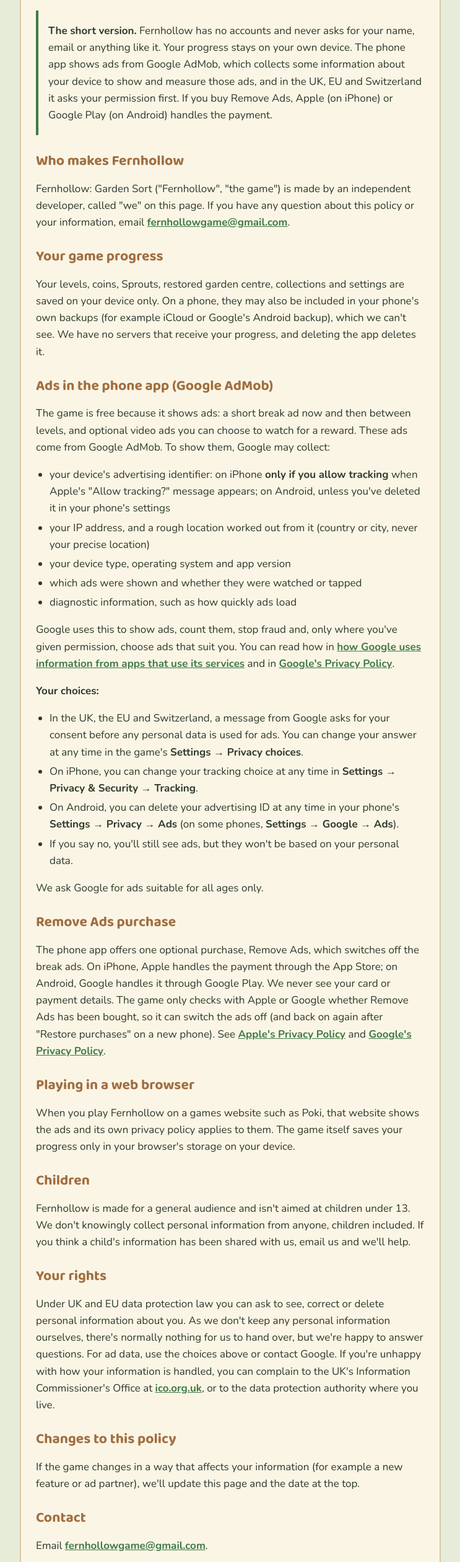
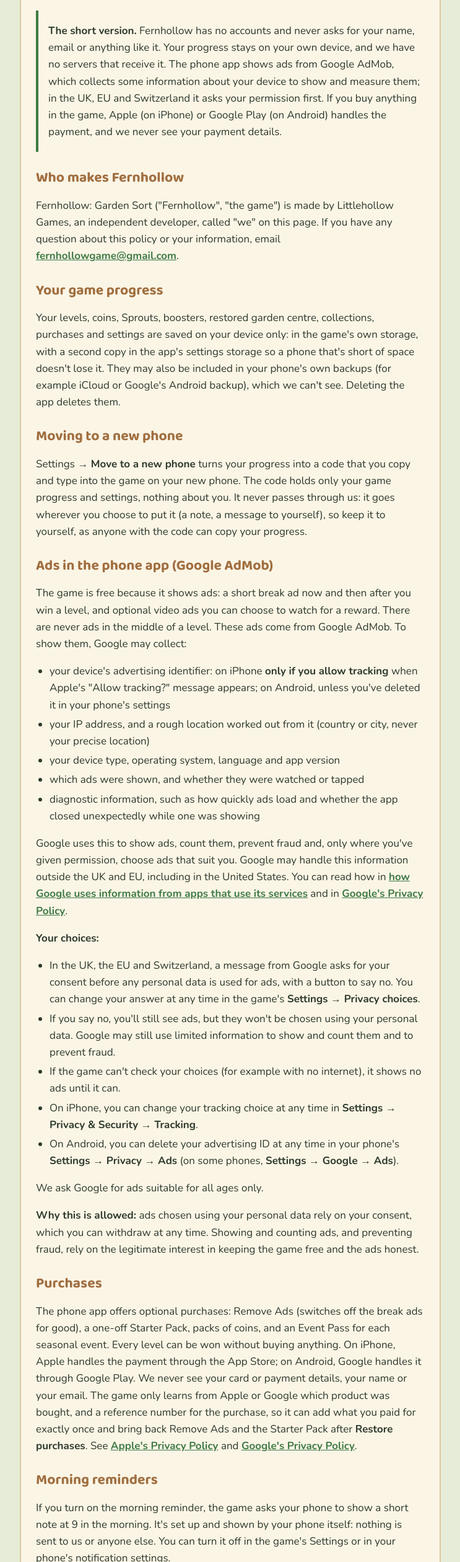
Before and after one commit to sjb9999/fernhollow-site, a plain HTML site: page privacy.html in a window 1280 px wide. Shown: the part 231-2751 px from the top of the page at 62% size, without its empty margins (268-1011 px from the left). Drawn offline with Linux system fonts and the light colour scheme.

Commit message:
Privacy policy updated (10 November 2026): every purchase, the backup code, reminders, sharing, support emails; help page: moving to a new phone

```diff
--- a/privacy.html
+++ b/privacy.html
@@ -17,54 +17,68 @@
 
   <div class="card">
     <h1>Privacy Policy</h1>
-    <p class="updated">Last updated: 26 October 2026</p>
+    <p class="updated">Last updated: 10 November 2026</p>
 
     <div class="short">
-      <p><strong>The short version.</strong> Fernhollow has no accounts and never asks for your name, email or anything like it. Your progress stays on your own device. The phone app shows ads from Google AdMob, which collects some information about your device to show and measure those ads, and in the UK, EU and Switzerland it asks your permission first. If you buy Remove Ads, Apple (on iPhone) or Google Play (on Android) handles the payment.</p>
+      <p><strong>The short version.</strong> Fernhollow has no accounts and never asks for your name, email or anything like it. Your progress stays on your own device, and we have no servers that receive it. The phone app shows ads from Google AdMob, which collects some information about your device to show and measure them; in the UK, EU and Switzerland it asks your permission first. If you buy anything in the game, Apple (on iPhone) or Google Play (on Android) handles the payment, and we never see your payment details.</p>
     </div>
 
     <h2>Who makes Fernhollow</h2>
-    <p>Fernhollow: Garden Sort ("Fernhollow", "the game") is made by an independent developer, called "we" on this page. If you have any question about this policy or your information, email <a href="mailto:fernhollowgame@gmail.com">fernhollowgame@gmail.com</a>.</p>
+    <p>Fernhollow: Garden Sort ("Fernhollow", "the game") is made by Littlehollow Games, an independent developer, called "we" on this page. If you have any question about this policy or your information, email <a href="mailto:fernhollowgame@gmail.com">fernhollowgame@gmail.com</a>.</p>
 
     <h2>Your game progress</h2>
-    <p>Your levels, coins, Sprouts, restored garden centre, collections and settings are saved on your device only. On a phone, they may also be included in your phone's own backups (for example iCloud or Google's Android backup), which we can't see. We have no servers that receive your progress, and deleting the app deletes it.</p>
+    <p>Your levels, coins, Sprouts, boosters, restored garden centre, collections, purchases and settings are saved on your device only: in the game's own storage, with a second copy in the app's settings storage so a phone that's short of space doesn't lose it. They may also be included in your phone's own backups (for example iCloud or Google's Android backup), which we can't see. Deleting the app deletes them.</p>
+
+    <h2>Moving to a new phone</h2>
+    <p>Settings → <strong>Move to a new phone</strong> turns your progress into a code that you copy and type into the game on your new phone. The code holds only your game progress and settings, nothing about you. It never passes through us: it goes wherever you choose to put it (a note, a message to yourself), so keep it to yourself, as anyone with the code can copy your progress.</p>
 
     <h2>Ads in the phone app (Google AdMob)</h2>
-    <p>The game is free because it shows ads: a short break ad now and then between levels, and optional video ads you can choose to watch for a reward. These ads come from Google AdMob. To show them, Google may collect:</p>
+    <p>The game is free because it shows ads: a short break ad now and then after you win a level, and optional video ads you can choose to watch for a reward. There are never ads in the middle of a level. These ads come from Google AdMob. To show them, Google may collect:</p>
     <ul>
       <li>your device's advertising identifier: on iPhone <strong>only if you allow tracking</strong> when Apple's "Allow tracking?" message appears; on Android, unless you've deleted it in your phone's settings</li>
       <li>your IP address, and a rough location worked out from it (country or city, never your precise location)</li>
-      <li>your device type, operating system and app version</li>
-      <li>which ads were shown and whether they were watched or tapped</li>
-      <li>diagnostic information, such as how quickly ads load</li>
+      <li>your device type, operating system, language and app version</li>
+      <li>which ads were shown, and whether they were watched or tapped</li>
+      <li>diagnostic information, such as how quickly ads load and whether the app closed unexpectedly while one was showing</li>
     </ul>
-    <p>Google uses this to show ads, count them, stop fraud and, only where you've given permission, choose ads that suit you. You can read how in <a href="https://policies.google.com/technologies/partner-sites" rel="noopener">how Google uses information from apps that use its services</a> and in <a href="https://policies.google.com/privacy" rel="noopener">Google's Privacy Policy</a>.</p>
+    <p>Google uses this to show ads, count them, prevent fraud and, only where you've given permission, choose ads that suit you. Google may handle this information outside the UK and EU, including in the United States. You can read how in <a href="https://policies.google.com/technologies/partner-sites" rel="noopener">how Google uses information from apps that use its services</a> and in <a href="https://policies.google.com/privacy" rel="noopener">Google's Privacy Policy</a>.</p>
     <p><strong>Your choices:</strong></p>
     <ul>
-      <li>In the UK, the EU and Switzerland, a message from Google asks for your consent before any personal data is used for ads. You can change your answer at any time in the game's <strong>Settings → Privacy choices</strong>.</li>
+      <li>In the UK, the EU and Switzerland, a message from Google asks for your consent before any personal data is used for ads, with a button to say no. You can change your answer at any time in the game's <strong>Settings → Privacy choices</strong>.</li>
+      <li>If you say no, you'll still see ads, but they won't be chosen using your personal data. Google may still use limited information to show and count them and to prevent fraud.</li>
+      <li>If the game can't check your choices (for example with no internet), it shows no ads until it can.</li>
       <li>On iPhone, you can change your tracking choice at any time in <strong>Settings → Privacy &amp; Security → Tracking</strong>.</li>
       <li>On Android, you can delete your advertising ID at any time in your phone's <strong>Settings → Privacy → Ads</strong> (on some phones, <strong>Settings → Google → Ads</strong>).</li>
-      <li>If you say no, you'll still see ads, but they won't be based on your personal data.</li>
     </ul>
     <p>We ask Google for ads suitable for all ages only.</p>
+    <p><strong>Why this is allowed:</strong> ads chosen using your personal data rely on your consent, which you can withdraw at any time. Showing and counting ads, and preventing fraud, rely on the legitimate interest in keeping the game free and the ads honest.</p>
 
-    <h2>Remove Ads purchase</h2>
-    <p>The phone app offers one optional purchase, Remove Ads, which switches off the break ads. On iPhone, Apple handles the payment through the App Store; on Android, Google handles it through Google Play. We never see your card or payment details. The game only checks with Apple or Google whether Remove Ads has been bought, so it can switch the ads off (and back on again after "Restore purchases" on a new phone). See <a href="https://www.apple.com/legal/privacy/" rel="noopener">Apple's Privacy Policy</a> and <a href="https://policies.google.com/privacy" rel="noopener">Google's Privacy Policy</a>.</p>
+    <h2>Purchases</h2>
+    <p>The phone app offers optional purchases: Remove Ads (switches off the break ads for good), a one-off Starter Pack, packs of coins, and an Event Pass for each seasonal event. Every level can be won without buying anything. On iPhone, Apple handles the payment through the App Store; on Android, Google handles it through Google Play. We never see your card or payment details, your name or your email. The game only learns from Apple or Google which product was bought, and a reference number for the purchase, so it can add what you paid for exactly once and bring back Remove Ads and the Starter Pack after <strong>Restore purchases</strong>. See <a href="https://www.apple.com/legal/privacy/" rel="noopener">Apple's Privacy Policy</a> and <a href="https://policies.google.com/privacy" rel="noopener">Google's Privacy Policy</a>.</p>
+
+    <h2>Morning reminders</h2>
+    <p>If you turn on the morning reminder, the game asks your phone to show a short note at 9 in the morning. It's set up and shown by your phone itself: nothing is sent to us or anyone else. You can turn it off in the game's Settings or in your phone's notification settings.</p>
+
+    <h2>Photos and sharing</h2>
+    <p>The camera button takes a picture of your garden centre. It's saved or shared only when you choose to, through your phone's own share options, to whichever app or person you pick. "Tell a friend" in Settings does the same with a link to the game's store page, and "Rate Fernhollow" opens the game's page in the App Store or Google Play. We don't receive any of these.</p>
+
+    <h2>Emails to us</h2>
+    <p>If you email us, we'll see your email address and whatever you write, and use them only to answer you. We delete support emails once they're no longer needed to help you, and within two years at most.</p>
 
     <h2>Playing in a web browser</h2>
-    <p>When you play Fernhollow on a games website such as Poki, that website shows the ads and its own privacy policy applies to them. The game itself saves your progress only in your browser's storage on your device.</p>
+    <p>When you play Fernhollow on a games website such as Poki, that website shows the ads and its own privacy policy applies to them. There are no purchases, and the game saves your progress only in your browser's storage on your device.</p>
 
     <h2>Children</h2>
     <p>Fernhollow is made for a general audience and isn't aimed at children under 13. We don't knowingly collect personal information from anyone, children included. If you think a child's information has been shared with us, email us and we'll help.</p>
 
     <h2>Your rights</h2>
-    <p>Under UK and EU data protection law you can ask to see, correct or delete personal information about you. As we don't keep any personal information ourselves, there's normally nothing for us to hand over, but we're happy to answer questions. For ad data, use the choices above or contact Google. If you're unhappy with how your information is handled, you can complain to the UK's Information Commissioner's Office at <a href="https://ico.org.uk" rel="noopener">ico.org.uk</a>, or to the data protection authority where you live.</p>
+    <p>Under UK and EU data protection law you can ask to see, correct or delete personal information about you, and object to how it's used. As we don't keep any personal information ourselves apart from emails you send us, there's normally nothing for us to hand over, but we're happy to answer questions. For ad data, use the choices above or contact Google. If you're unhappy with how your information is handled, you can complain to the UK's Information Commissioner's Office at <a href="https://ico.org.uk" rel="noopener">ico.org.uk</a>, or to the data protection authority where you live.</p>
 
     <h2>Changes to this policy</h2>
     <p>If the game changes in a way that affects your information (for example a new feature or ad partner), we'll update this page and the date at the top.</p>
 
     <h2>Contact</h2>
-    <p>Email <a href="mailto:fernhollowgame@gmail.com">fernhollowgame@gmail.com</a>.</p>
+    <p>Littlehollow Games: email <a href="mailto:fernhollowgame@gmail.com">fernhollowgame@gmail.com</a>.</p>
   </div>
 
   <footer><a href="./">Help and support</a> · Fernhollow: Garden Sort</footer>
```
Also changed, not shown: index.html (+1 -1 lines).
